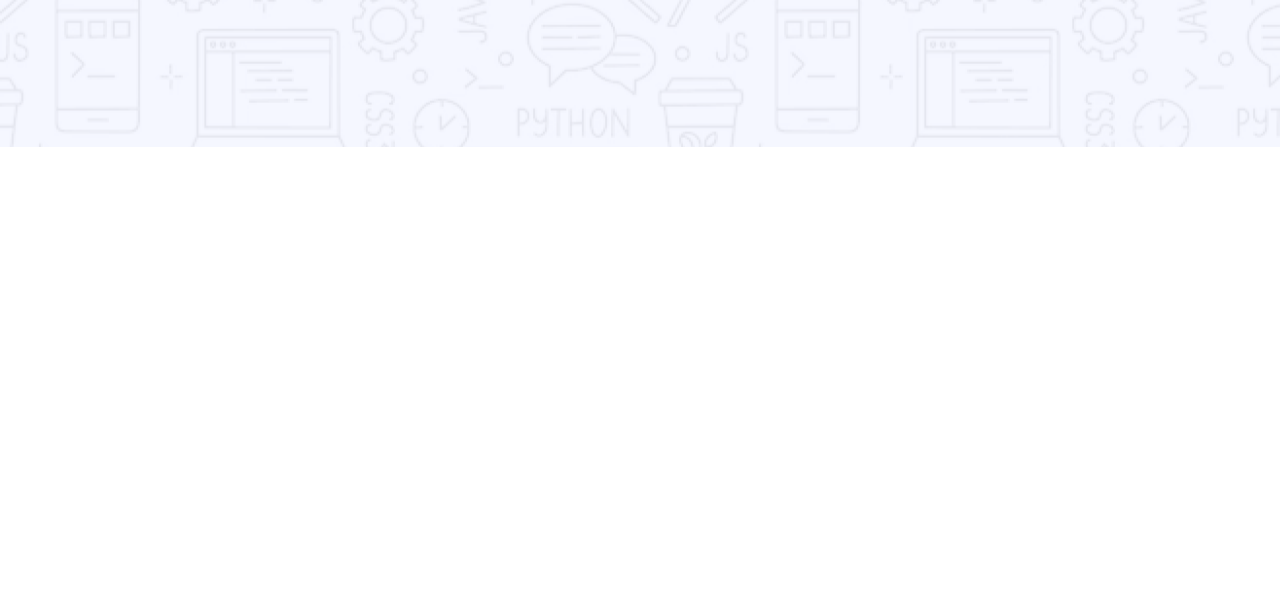
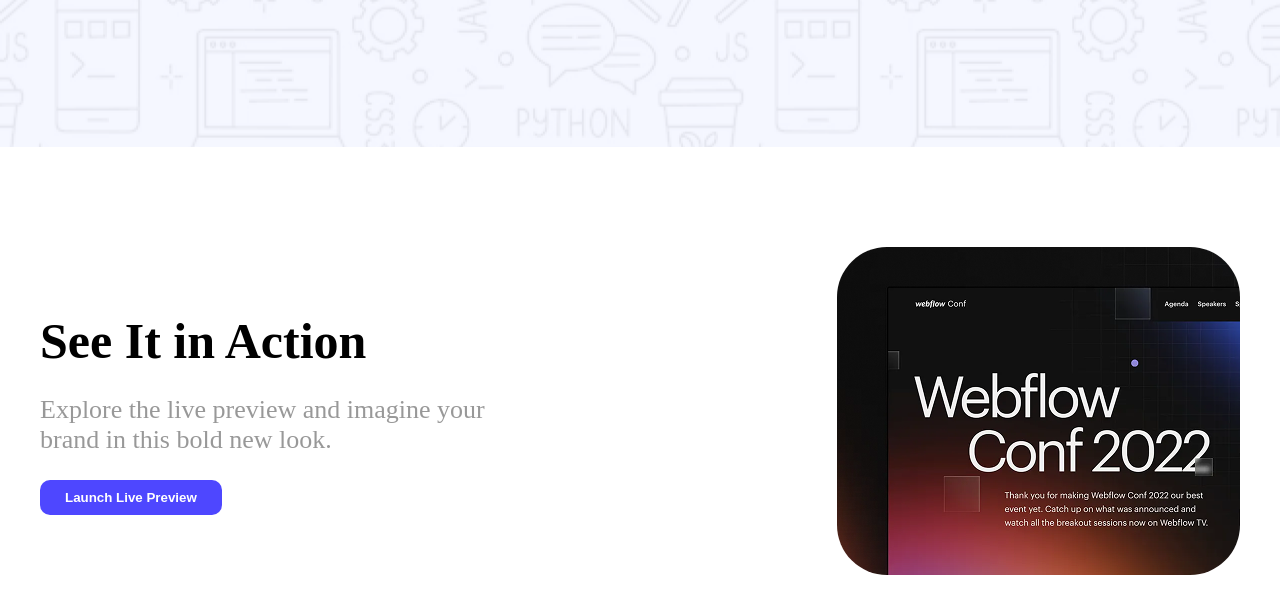
Before and after one commit to emonsimply/B12A01-LandingPad, a plain HTML site: page index.html in a window 1280 px wide. Shown: the part 441-1054 px from the top of the page. Before the commit the page ends 800 px from the top, so only its background shows below. Drawn offline with Linux system fonts and the light colour scheme.

Commit message:
Action Section added

```diff
--- a/index.html
+++ b/index.html
@@ -25,7 +25,16 @@
   </header>
 
   <!-- Action Section -->
-  <section></section>
+  <section class="action-section">
+    <div class="action-left">
+      <h1>See It in Action</h1>
+      <p>Explore the live preview and imagine your brand in this bold new look.</p>
+      <button class="btn">Launch Live Preview</button>
+    </div>
+    <div class="action-right">
+      <img src="assets/wc-mini.png" alt="">
+    </div>
+  </section>
 
   <!-- Productive Users Section -->
   <section></section>
--- a/style.css
+++ b/style.css
@@ -45,6 +45,8 @@ header {
 
 /* Banner Section */
 .banner {
+  max-width: 1200px;
+  margin: 0 auto;
   display: flex;
   flex-direction: column;
   justify-content: center;
@@ -62,3 +64,30 @@ header {
 .banner .btn {
   margin-bottom: 150px;
 }
+
+/* Action Section  */
+.action-section {
+  max-width: 1200px;
+  margin: 100px auto;
+  display: flex;
+  justify-content: space-between;
+  align-items: center;
+  gap: 40px;
+}
+
+.action-left h1 {
+  font-size: 50px;
+  font-weight: bold;
+}
+
+.action-left p {
+  max-width: 500px;
+  font-size: 26px;
+  opacity: 40%;
+  margin: 25px 0;
+}
+
+.action-right img {
+  max-width: 100%;
+  border-radius: 50px;
+}
```
